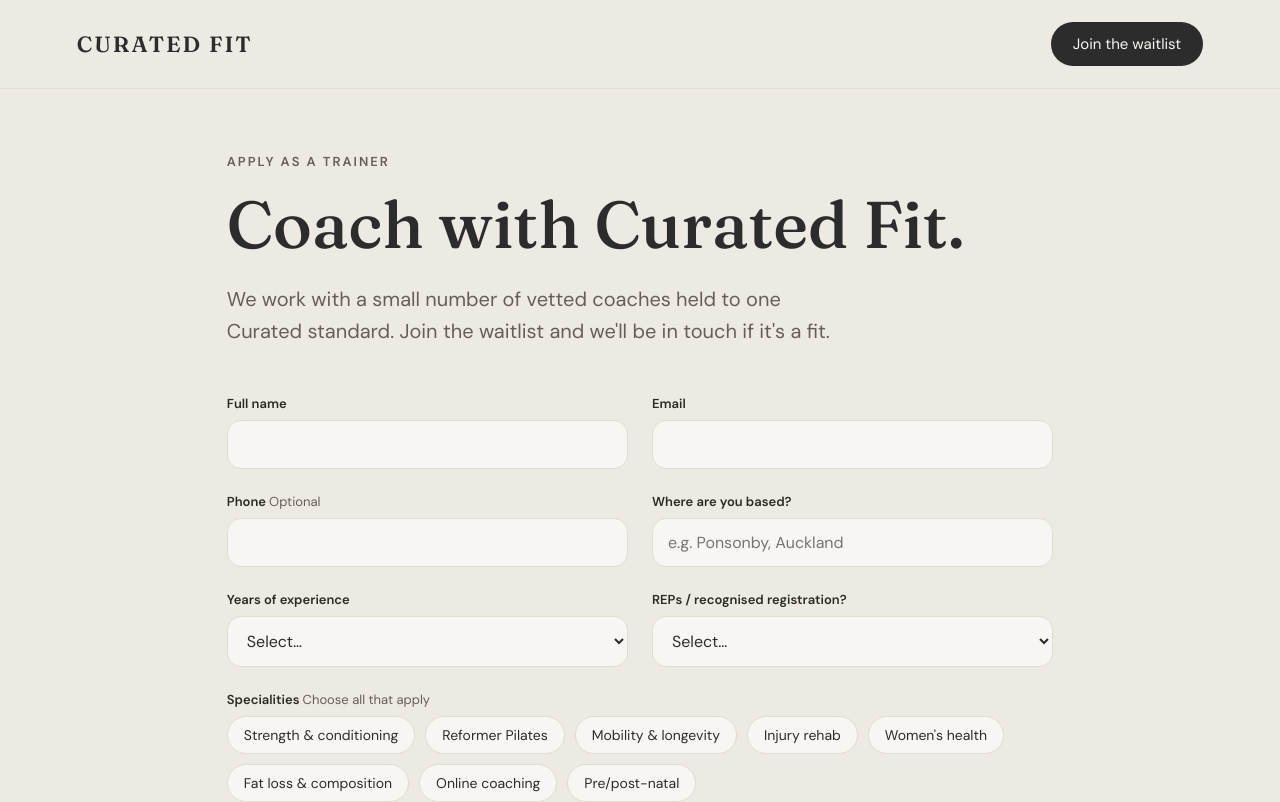
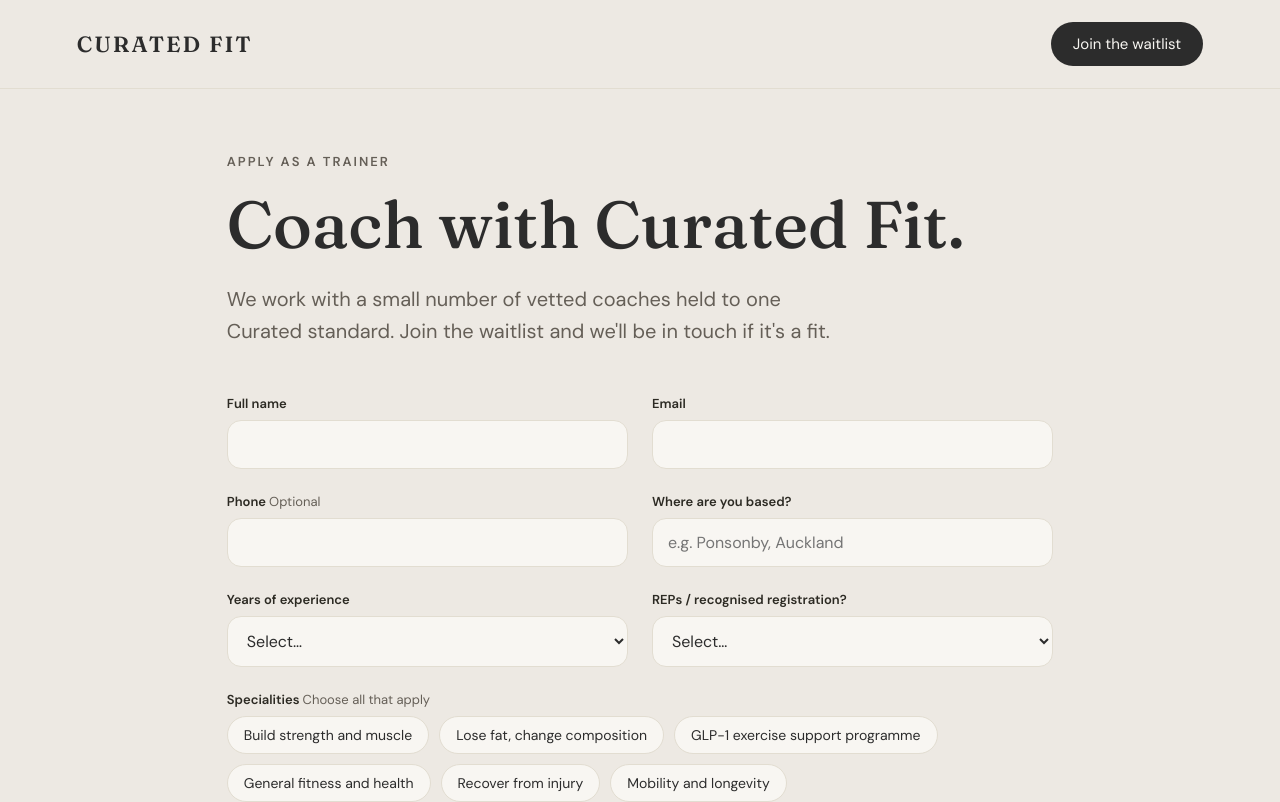
Before and after one commit to EmPerry1972/curated-fit-holding-page, a Next.js app: page / in a window 1280 px wide. Shown: the top 802 px of the page. Built offline with nearby package versions, Linux system fonts and the light colour scheme.

Commit message:
Revise SPECIALITIES array in page.tsx
Updated the SPECIALITIES array with new entries and improved wording.

```diff
--- a/app/page.tsx
+++ b/app/page.tsx
@@ -3,9 +3,9 @@
 import { useState } from "react";
 
 const SPECIALITIES = [
-  "Strength & conditioning", "Reformer Pilates", "Mobility & longevity",
-  "Injury rehab", "Women's health", "Fat loss & composition",
-  "Online coaching", "Pre/post-natal",
+    "Build strength and muscle", "Lose fat, change composition",
+    "GLP-1 exercise support programme", "General fitness and health",
+    "Recover from injury", "Mobility and longevity",
 ];
 
 const EXPERIENCE = ["Less than 2 years", "2\u20135 years", "5\u201310 years", "10+ years"];
```
